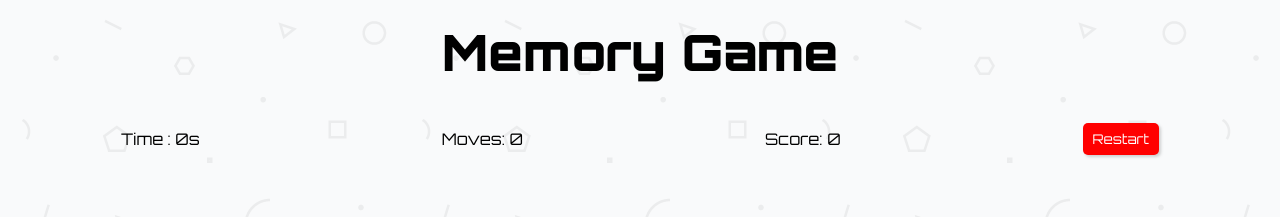
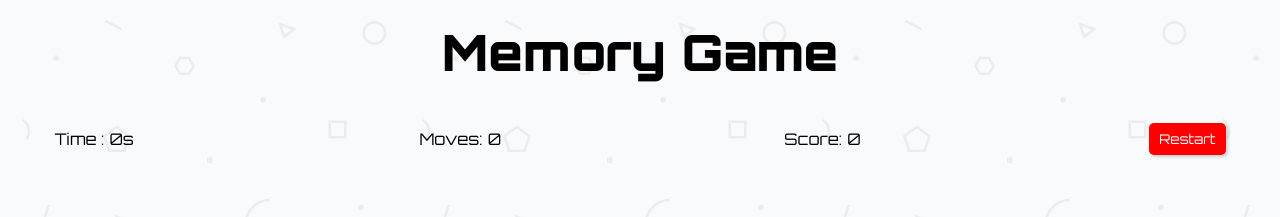
Before and after one commit to AmitkumarMishra-code/Memory-Game, a React (Create React App) app: page / in a window 1280 px wide. Shown: the top 217 px of the page. Built offline with nearby package versions, Linux system fonts and the light colour scheme.

Commit message:
fixed scorebar text movement issue

```diff
--- a/src/components/ScoreBar.jsx
+++ b/src/components/ScoreBar.jsx
@@ -42,9 +42,9 @@ export default function ScoreBar(props) {
     }
     return (
         <div className='score-bar'>
-            <p>Time : {time}s</p>
-            <p>Moves: {moves}</p>
-            <p>Score: {score}</p>
+            <div className="time"><p>Time :</p><p className = 'dynamic'>{time}s</p></div>
+            <div className="moves"><p>Moves:</p><p className = 'dynamic'>{moves}</p></div>
+            <div className="score"><p>Score:</p><p className = 'dynamic'>{score}</p></div>
             <button className='restart' onClick={restartGame} disabled={buttonDisabled}>Restart</button>
         </div>
     )
--- a/src/styles.css
+++ b/src/styles.css
@@ -39,6 +39,21 @@ img {
     width: 100%;
     justify-content: space-around;
     font-weight: 400;
+    align-items: center;
+}
+
+.time,
+.moves,
+.score {
+    display: flex;
+    width: 20%;
+    gap: 5px;
+}
+
+.dynamic {
+    width: 50%;
+    display: flex;
+    justify-content: flex-start;
     align-items: center;
 }
 
```
